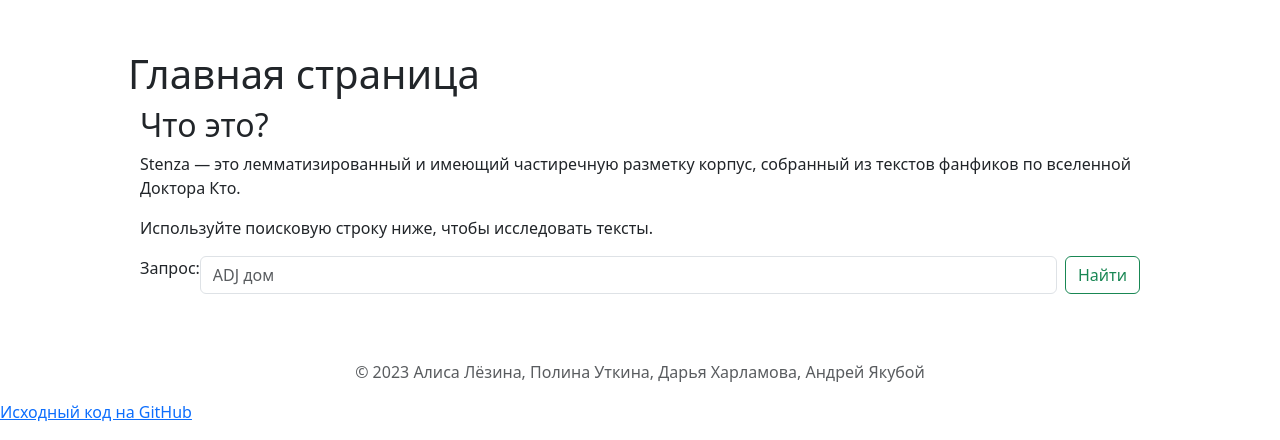
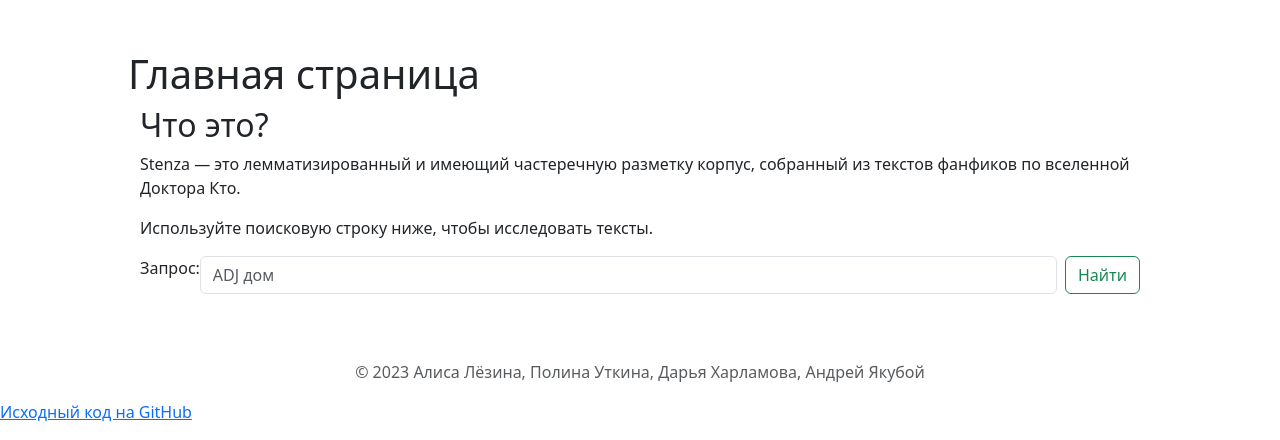
Before and after one commit to Futyn-Maker/stenza_corpus, a Flask app: page / in a window 1280 px wide. Shown: the part 56-496 px from the top of the page. Run offline with Flask 3, Linux system fonts and the light colour scheme.

Commit message:
Yet another spelling fuckup

```diff
--- a/app/templates/help.html
+++ b/app/templates/help.html
@@ -32,7 +32,7 @@
           </ul>
         </li>
         <li>
-          Введите частиречный тег (в формате Universal Dependencies), чтобы найти все предложения с употреблением слов заданной части речи. Доступны следующие теги:
+          Введите частеречный тег (в формате Universal Dependencies), чтобы найти все предложения с употреблением слов заданной части речи. Доступны следующие теги:
           <ul>
             <li>
               <code>NOUN</code> &mdash; существительное;
--- a/app/templates/index.html
+++ b/app/templates/index.html
@@ -10,7 +10,7 @@
           <div class="col-12">
             <h2>Что это?</h2>
             <p>
-              Stenza &mdash; это лемматизированный и имеющий частиречную разметку корпус, собранный из текстов фанфиков по вселенной Доктора Кто.
+              Stenza &mdash; это лемматизированный и имеющий частеречную разметку корпус, собранный из текстов фанфиков по вселенной Доктора Кто.
             </p>
             <p>
               Используйте поисковую строку ниже, чтобы исследовать тексты.
```
Also changed, not shown: readme.md.
